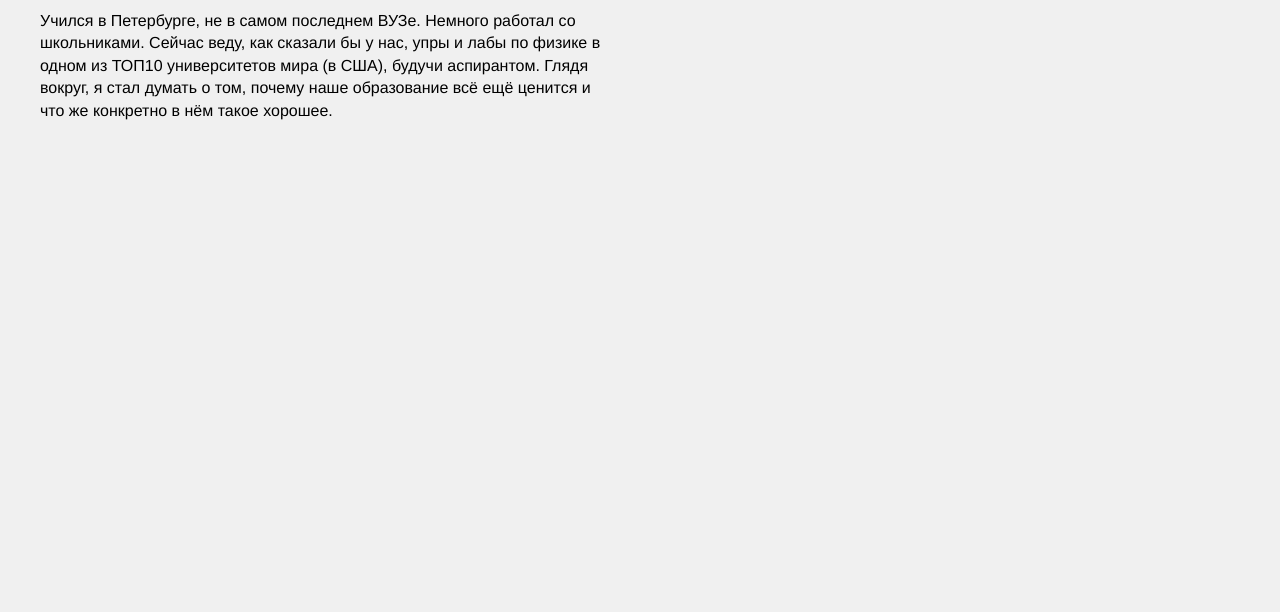
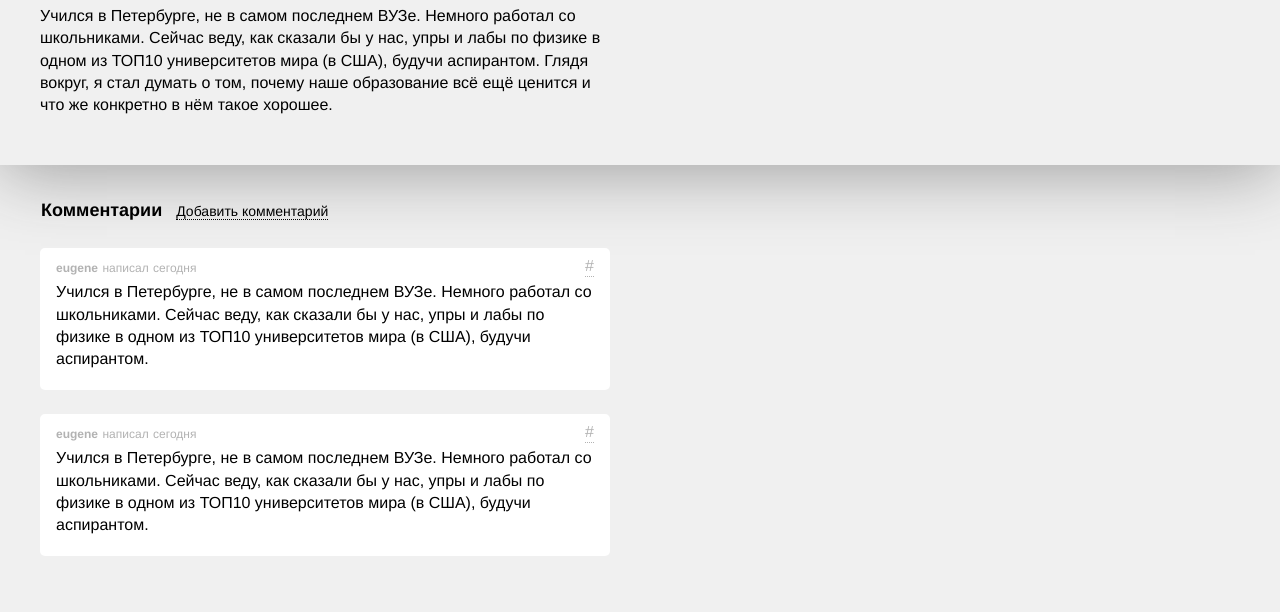
Before and after one commit to kigorw/brain, a website: page static/signal.html in a window 1280 px wide. Shown: the part 1492-2104 px from the top of the page. Before the commit the page ends 1630 px from the top, so only its background shows below. Drawn offline with Linux system fonts and the light colour scheme.

Commit message:
comments added

```diff
--- a/static/css/main.css
+++ b/static/css/main.css
@@ -50,6 +50,7 @@ button{
 	background: -o-linear-gradient(top,  #6ca6f6 1%,#3771bf 100%);
 	background: -ms-linear-gradient(top,  #6ca6f6 1%,#3771bf 100%);
 	background: linear-gradient(to bottom,  #6ca6f6 1%,#3771bf 100%);
+	margin-bottom: 1em;
 }
 button:hover{
 	background: #72aeff;
@@ -73,6 +74,10 @@ button:active{
 .content{
 	max-width: 570px;
 	padding: 0 40px;
+	padding-bottom: 2em;
+}
+.shadow{
+	box-shadow:0 5px 70px #999;
 }
 
 
@@ -210,19 +215,17 @@ button:active{
 	line-height: 1.25em;
 	font-weight: normal;
 }
-.signals .signal-data{
+.signals .data{
 	padding: 0;
-}
-.signal-data .who, .signal-data .he-she, .signal-data .when{
-	font-size: 0.75em;
-	line-height: 1.25em;
-	color: #b2b2b2;
 }
 
 
 
 /*Article*/
 /*-------------------------------------------------*/
+.signal-text{
+
+}
 .signal-text .signal-data{
  margin-bottom: 0.325em;
 }
@@ -234,10 +237,35 @@ button:active{
 
 
 
+/*Comments*/
+/*-------------------------------------------------*/
+.comments{
+	clear:both;
+}
+.comments header{
+	margin:2em 0 1.5em;
+	padding-left: 1px;
+}
+.comments header .add-comment-link{
+	margin-left:1em;
+	font-size:0.875em;
+}
+.comments .comment{
+	padding:0.5em 1em 0.2em;
+	background-color: #FFF;
+	border-radius: 5px;
+	margin-bottom: 1.5em;
+}
+.comments .comment .text{
+	margin-top: -0.813em;
+}
+
+
+
 /*Add Signal Page*/
 /*-------------------------------------------------*/
 .signal-add{
- margin-top: 2.5em;
+ margin: 1.5em 0;
 }
 .signal-add .title-f{
 	width: 100%;
@@ -258,6 +286,29 @@ button:active{
 
 
 
+/*Other*/
+/*-------------------------------------------------*/
+.inln{
+	display: inline;
+}
+.pseudo{
+	border-bottom:1px dotted;
+	cursor:pointer;
+}
+.data .who, .data .he-she, .data .when{
+	font-size: 0.75em;
+	line-height: 1.25em;
+	color: #b2b2b2;
+}
+.data .anchor{
+	font-size: 1em;
+	line-height: 1.25em;
+	color: #b2b2b2;
+	float: right;
+}
+
+
+
 /*Media Q*/
 /*-------------------------------------------------*/
 @media only screen and (max-width : 770px) {
--- a/static/signal.html
+++ b/static/signal.html
@@ -7,7 +7,7 @@
 	<link rel="stylesheet" type="text/css" href="css/fontello.css">
 </head>
 <body>
-	<div class="wrapper">
+	<div class="wrapper shadow">
 		<nav class="main-menu">
 			<a class="current icon-left-dir" href="index.html">Сигналы</a>
 			<a class="icon-plus" href="add.html">Добавить сигнал</a>
@@ -15,7 +15,7 @@
 		<div class="content">
 			<article class="signal-text">
 				<h1>Современное школьное образование</h1>
-				<p class="signal-data">
+				<p class="data">
 					<strong class="who">eugene</strong>
 					<span class="he-she">написал</span>
 					<span class="when">сегодня</span>
@@ -37,5 +37,34 @@
 			</article>
 		</div>
 	</div>
+	<div class="content">
+		<div class="comments">
+			<header>
+				<h3 class="inln">Комментарии</h3><span class="add-comment-link pseudo">Добавить комментарий</span>
+			</header>
+			<div class="comment">
+				<p class="data">
+					<strong class="who">eugene</strong>
+					<span class="he-she">написал</span>
+					<span class="when">сегодня</span>
+					<span class="anchor pseudo">#</span>
+				</p>
+				<div class="text">
+					<p>Учился в Петербурге, не в самом последнем ВУЗе. Немного работал со школьниками. Сейчас веду, как сказали бы у нас, упры и лабы по физике в одном из ТОП10 университетов мира (в США), будучи аспирантом.</p>
+				</div>
+			</div>
+			<div class="comment">
+				<p class="data">
+					<strong class="who">eugene</strong>
+					<span class="he-she">написал</span>
+					<span class="when">сегодня</span>
+					<span class="anchor pseudo">#</span>
+				</p>
+				<div class="text">
+					<p>Учился в Петербурге, не в самом последнем ВУЗе. Немного работал со школьниками. Сейчас веду, как сказали бы у нас, упры и лабы по физике в одном из ТОП10 университетов мира (в США), будучи аспирантом.</p>
+				</div>
+			</div>
+		</div>
+	</div>
 </body>
 </html>
```
Also changed, not shown: static/index.html (+34 -5 lines).
